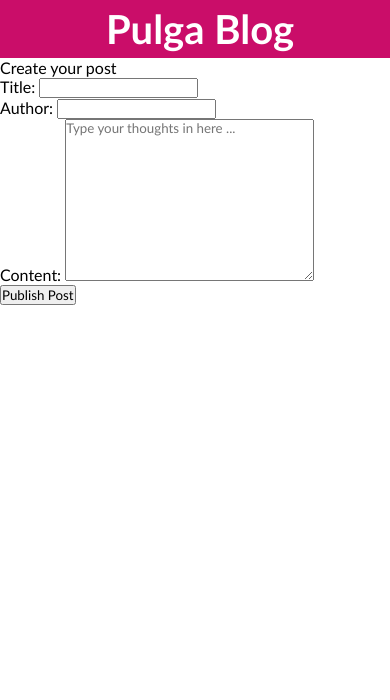
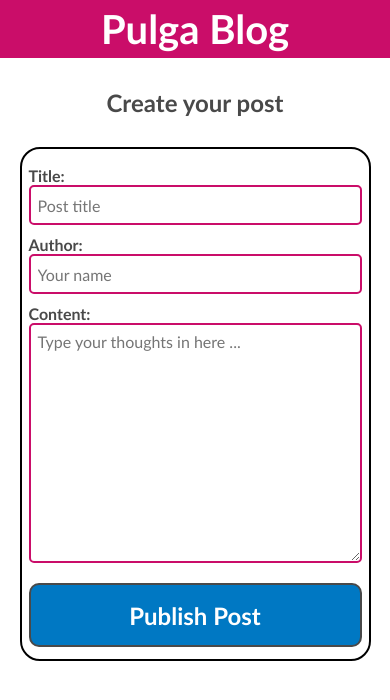
Before and after one commit to ChristopherChantres/django-pulga-blog, a Django app: page /create in a window 390 px wide. Shown: the top 700 px of the page. Run offline with Django 4.2, Linux system fonts and the light colour scheme.

Commit message:
Create page is loaded wiht all the styles. All styles are mobile-first-design. Laptop/Desktop styles need to be created

```diff
--- /dev/null
+++ b/polls/static/css/create.css
@@ -0,0 +1,92 @@
+* {
+  box-sizing: border-box;
+}
+
+main {
+  width: 100vw;
+}
+
+.main-container {
+  display: flex;
+  flex-direction: column;
+  align-items: center;
+}
+
+.create-post-header {
+  display: flex;
+  flex-direction: column;
+  align-items: center;
+  justify-content: center;
+  margin-top: 30px;
+  width: 90%;
+}
+
+.create-post-header-title {
+  font-size: 1.5rem;
+  color: var(--gray-dark);
+  font-weight: bold;
+}
+
+.create-post-header-alert {
+  color: red;
+  text-align: left;
+  font-weight: bold;
+  margin-top: 7px;
+}
+
+.form-container {
+  margin-top: 30px;
+  width: 90%;
+  border: 2px solid black;
+  border-radius: 20px;
+  padding: 7px;
+}
+
+form {
+  display: flex;
+  flex-direction: column;
+}
+
+form label {
+  color: var(--gray-dark);
+  font-weight: bold;
+  margin-top: 10px;
+}
+
+form .input-text, textarea {
+  height: 2.5rem;
+  width: 100%;
+  padding-left: 7px;
+  font-size: 1rem;
+  border: 2px solid var(--pink-main);
+  border-radius: 5px;
+  color: var(--gray-dark);
+}
+
+form textarea {
+  padding-top: 7px;
+  height: 15rem;
+}
+
+.submit-button {
+  height: 4rem;
+  width: 100%;
+  background-color: rgb(0, 120, 195);
+  border-radius: 10px;
+  border: 2px solid var(--gray-dark);
+  margin: 20px 0px 5px 0px;
+  color: white;
+  font-size: 1.5rem;
+  color: white;
+  font-weight: bold;
+  cursor: pointer;
+  transition: all .25s ease-in-out;
+}
+
+.submit-button:hover {
+  background-color: rgb(0, 36, 58);
+}
+
+.submit-button:active {
+  border: 2px solid white;
+}
--- a/templates/create.html
+++ b/templates/create.html
@@ -1,27 +1,30 @@
 {% extends 'base.html' %}
-
+{% load static %}
 {% block title %}Create Post{% endblock title %}
-
+{% block link_stylesheet %}
+  <link rel="stylesheet" href="{% static 'css/create.css' %}">
+{% endblock link_stylesheet %}
 {% block main %}
   <main>
-    </h2>Create your post</h2>
+    <div class="main-container">
+      <section class="create-post-header">
+        <h2 class="create-post-header-title">Create your post</h2>
         {% for message in messages %}
-      <p>*{{ message }}</p>
+          <p class="create-post-header-alert">Opps! {{ message }}</p>
         {% endfor %}
-    <div>
+      </section>
+      <div class="form-container">
         <form action="" method='POST'>
           {% csrf_token %}
           <label for="">Title:</label>
-        <input type="text" name="post_title">
-        <br>
+          <input class="input-text" type="text" name="post_title" placeholder="Post title">
           <label for="">Author:</label>
-        <input type="text" name="post_author">
-        <br>
+          <input class="input-text" type="text" name="post_author" placeholder="Your name">
           <label for="">Content:</label>
-        <textarea name="post_content" id="" cols="30" rows="10" placeholder="Type your thoughts in here ..."></textarea>
-        <br>
-        <input type="submit" value="Publish Post">
+          <textarea name="post_content" id="" placeholder="Type your thoughts in here ..."></textarea>
+          <input class="submit-button" type="submit" value="Publish Post">
         </form>
+      </div>
     </div>
   </main>
 {% endblock main %}
```
Also changed, not shown: db.sqlite3. Lines whose indentation alone changed are shown as unchanged.
